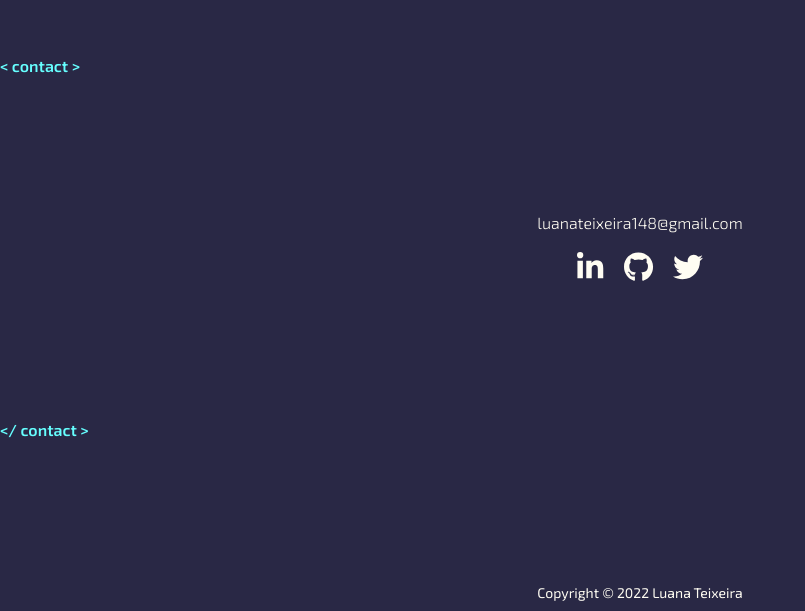
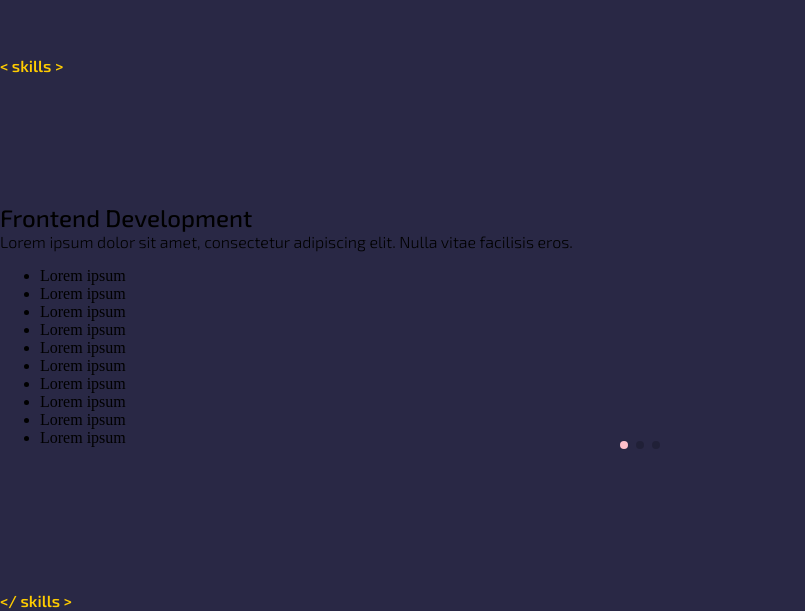
Before and after one commit to luanateixeira148/portfolio, a React (Create React App) app: page / in a window 1280 px wide. Shown: the part 3854-4465 px from the top of the page, without its empty margins (0-805 px from the left). Built offline with nearby package versions, Linux system fonts and the light colour scheme.

Commit message:
create skills component and install swiper

```diff
--- a/package.json
+++ b/package.json
@@ -14,6 +14,7 @@
     "react": "^17.0.2",
     "react-dom": "^17.0.2",
     "react-scripts": "5.0.0",
+    "swiper": "^7.4.1",
     "web-vitals": "^2.1.2"
   },
   "scripts": {
--- a/src/App.js
+++ b/src/App.js
@@ -2,6 +2,7 @@ import './App.scss';
 import ProjectsComp from './components/Projects';
 import Home from './components/Home';
 import About from './components/About';
+import Skills from './components/Skills/Skills';
 import Contact from './components/Contact';
 import Footer from './components/Footer';
 
@@ -11,6 +12,7 @@ function App() {
       <Home />
       <ProjectsComp />
       <About />
+      <Skills />
       <Contact />
       <Footer />
     </div>
--- /dev/null
+++ b/src/components/Skills/Card.js
@@ -0,0 +1,26 @@
+
+
+function Card () {
+
+  return (
+    <div className="skillcard">
+      <h2>Frontend Development</h2>
+      <p>Lorem ipsum dolor sit amet, consectetur adipiscing elit. Nulla vitae facilisis eros.</p>
+      <ul>
+        <li>Lorem ipsum</li>
+        <li>Lorem ipsum</li>
+        <li>Lorem ipsum</li>
+        <li>Lorem ipsum</li>
+        <li>Lorem ipsum</li>
+        <li>Lorem ipsum</li>
+        <li>Lorem ipsum</li>
+        <li>Lorem ipsum</li>
+        <li>Lorem ipsum</li>
+        <li>Lorem ipsum</li>
+      </ul>
+    </div>
+  );
+
+}
+
+export default Card;
--- /dev/null
+++ b/src/components/Skills/Skills.js
@@ -0,0 +1,24 @@
+import SkillsSwiper from "../Skills/SkillsSwiper";
+import "./skills.scss";
+
+function Skills () {
+
+  return (
+    <div className="skills">
+      <header>
+        <h3 className="yellow">&lt; skills &gt;</h3>
+      </header>
+
+      <main>
+        <SkillsSwiper />
+      </main>
+
+      <footer>
+        <h3 className="yellow">&lt;/ skills &gt;</h3>
+      </footer>
+    </div>
+  );
+
+}
+
+export default Skills;
--- /dev/null
+++ b/src/components/Skills/SkillsSwiper.js
@@ -0,0 +1,38 @@
+import { Swiper, SwiperSlide } from 'swiper/react';
+import Card from './Card';
+import "swiper/css";
+import "swiper/css/pagination";
+import "./skills-swiper.scss";
+import SwiperCore, { Pagination } from 'swiper';
+
+
+SwiperCore.use([Pagination]);
+
+function SkillsSwiper () {
+
+  return (
+
+        <Swiper
+          slidesPerView={1}
+          loop={true}
+          pagination={{
+            "clickable": true
+          }}
+        >
+
+          <SwiperSlide>
+            <Card />
+          </SwiperSlide>
+          <SwiperSlide>
+            <Card />
+          </SwiperSlide>
+          <SwiperSlide>
+            <Card />
+          </SwiperSlide>
+
+        </Swiper>
+  );
+
+}
+
+export default SkillsSwiper;
--- /dev/null
+++ b/src/components/Skills/skills-swiper.scss
@@ -0,0 +1,10 @@
+.swiper-pagination ::v-deep
+  .swiper-pagination-bullet {
+    opacity: 1;
+    border: white solid 1px;
+    background-color: transparent;
+  }
+
+  .swiper-pagination-bullet-active {
+    background-color: pink !important;
+  }
```
Also changed, not shown: src/components/Skills/card.scss (added), src/components/Skills/skills.scss (added), 1 other file (tests, documents, lock files or other folders).
